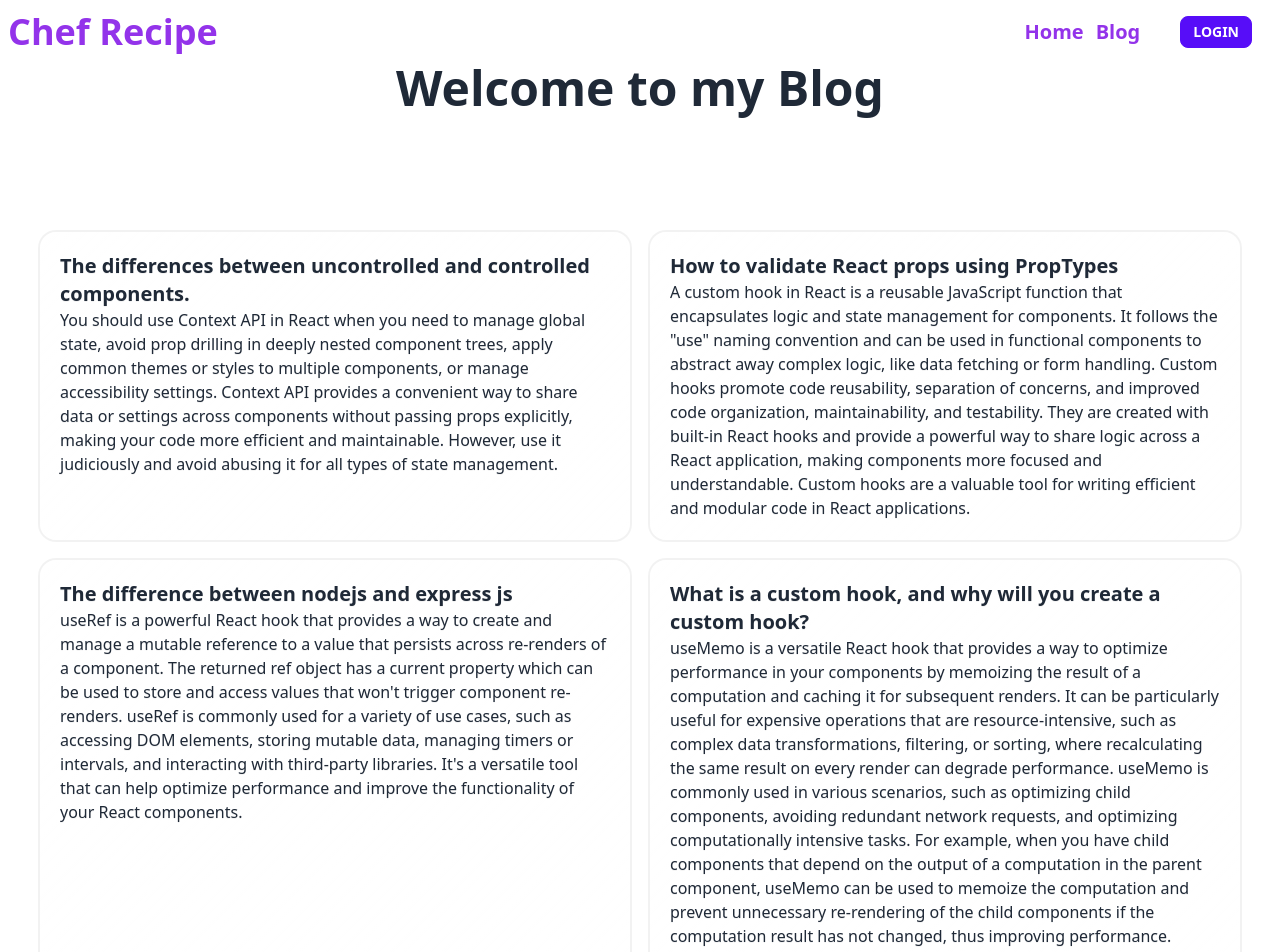
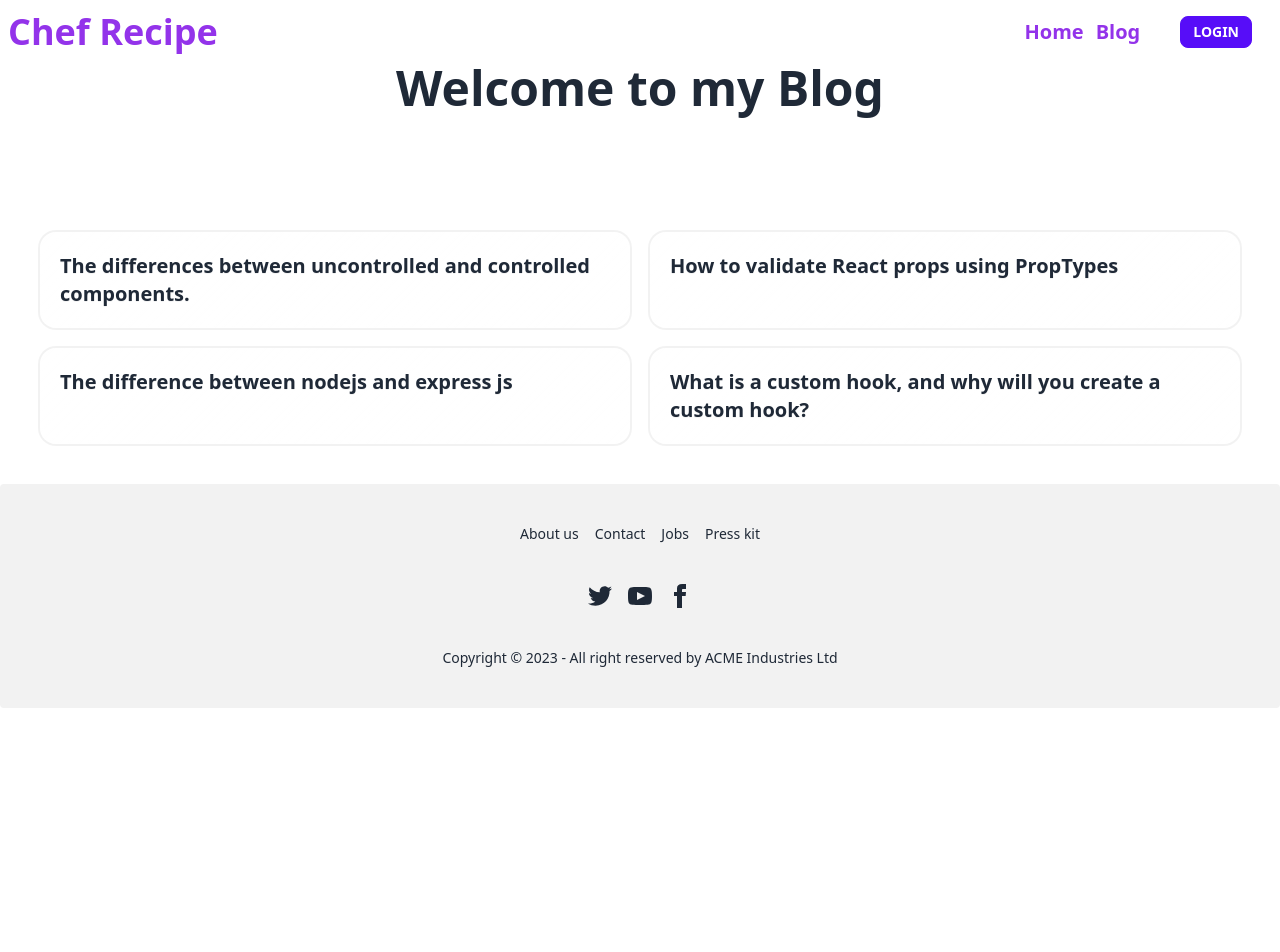
Before and after one commit to abdulahaddf/Chef-s-lab, a React app: page /blog in a window 1280 px wide. Shown: the top 952 px of the page. After the commit the page ends 800 px from the top, so only its background shows below. Built offline with nearby package versions, Linux system fonts and the light colour scheme; no server answers; the HTML template or start-up script is replaced by a standard one.

Commit message:
blog page added

```diff
--- a/src/pages/blog/Blog.jsx
+++ b/src/pages/blog/Blog.jsx
@@ -10,53 +10,25 @@ const Blog = () => {
         <div className="card glass p-5">
           <h1 className="text-xl font-semibold">The differences between uncontrolled and controlled components.</h1>
           <p>
-            You should use Context API in React when you need to manage global
-            state, avoid prop drilling in deeply nested component trees, apply
-            common themes or styles to multiple components, or manage
-            accessibility settings. Context API provides a convenient way to
-            share data or settings across components without passing props
-            explicitly, making your code more efficient and maintainable.
-            However, use it judiciously and avoid abusing it for all types of
-            state management.
+
           </p>
         </div>
         <div className="card glass p-5">
           <h1 className="text-xl font-semibold">How to validate React props using PropTypes</h1>
           <p>
-          A custom hook in React is a reusable JavaScript function that encapsulates logic and state management for components. It follows the "use" naming convention and can be used in functional components to abstract away complex logic, like data fetching or form handling. Custom hooks promote code reusability, separation of concerns, and improved code organization, maintainability, and testability. They are created with built-in React hooks and provide a powerful way to share logic across a React application, making components more focused and understandable. Custom hooks are a valuable tool for writing efficient and modular code in React applications.
+
           </p>
         </div>
         <div className="card glass p-5">
           <h1 className="text-xl font-semibold">The difference between nodejs and express js</h1>
           <p>
-            useRef is a powerful React hook that provides a way to create and
-            manage a mutable reference to a value that persists across
-            re-renders of a component. The returned ref object has a current
-            property which can be used to store and access values that won't
-            trigger component re-renders. useRef is commonly used for a variety
-            of use cases, such as accessing DOM elements, storing mutable data,
-            managing timers or intervals, and interacting with third-party
-            libraries. It's a versatile tool that can help optimize performance
-            and improve the functionality of your React components.
+
           </p>
         </div>
         <div className="card glass p-5">
           <h1 className="text-xl font-semibold">What is a custom hook, and why will you create a custom hook?</h1>
           <p>
-            useMemo is a versatile React hook that provides a way to optimize
-            performance in your components by memoizing the result of a
-            computation and caching it for subsequent renders. It can be
-            particularly useful for expensive operations that are
-            resource-intensive, such as complex data transformations, filtering,
-            or sorting, where recalculating the same result on every render can
-            degrade performance. useMemo is commonly used in various scenarios,
-            such as optimizing child components, avoiding redundant network
-            requests, and optimizing computationally intensive tasks. For
-            example, when you have child components that depend on the output of
-            a computation in the parent component, useMemo can be used to
-            memoize the computation and prevent unnecessary re-rendering of the
-            child components if the computation result has not changed, thus
-            improving performance.
+
           </p>
         </div>
       </div>
```
